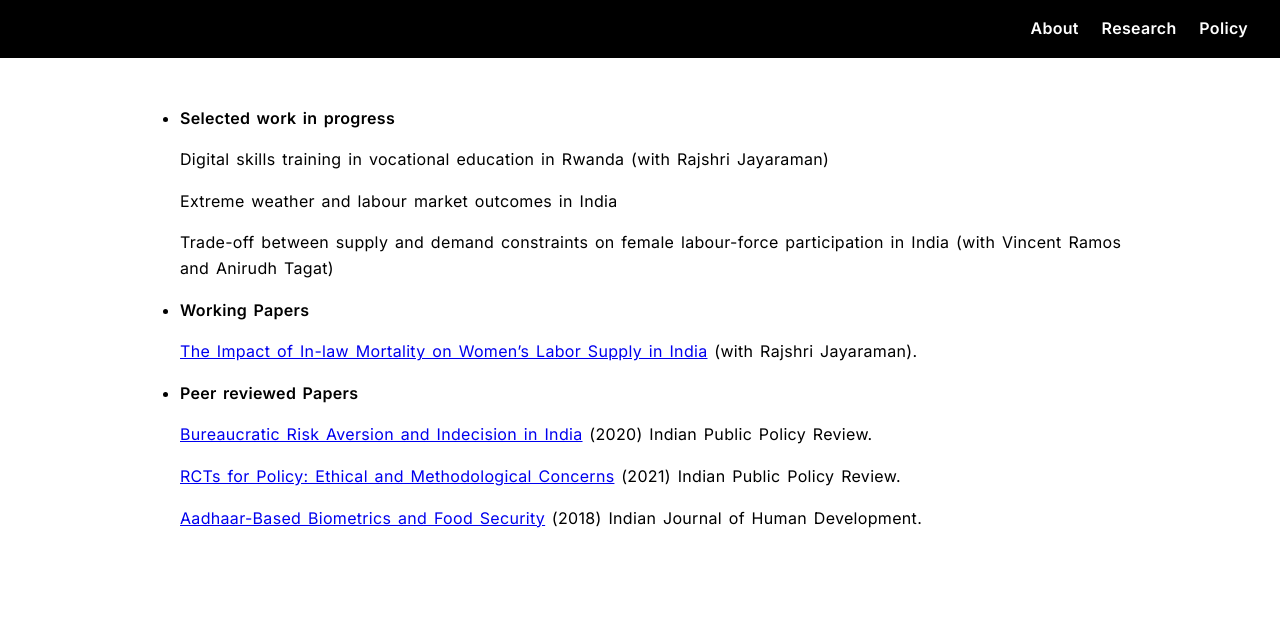
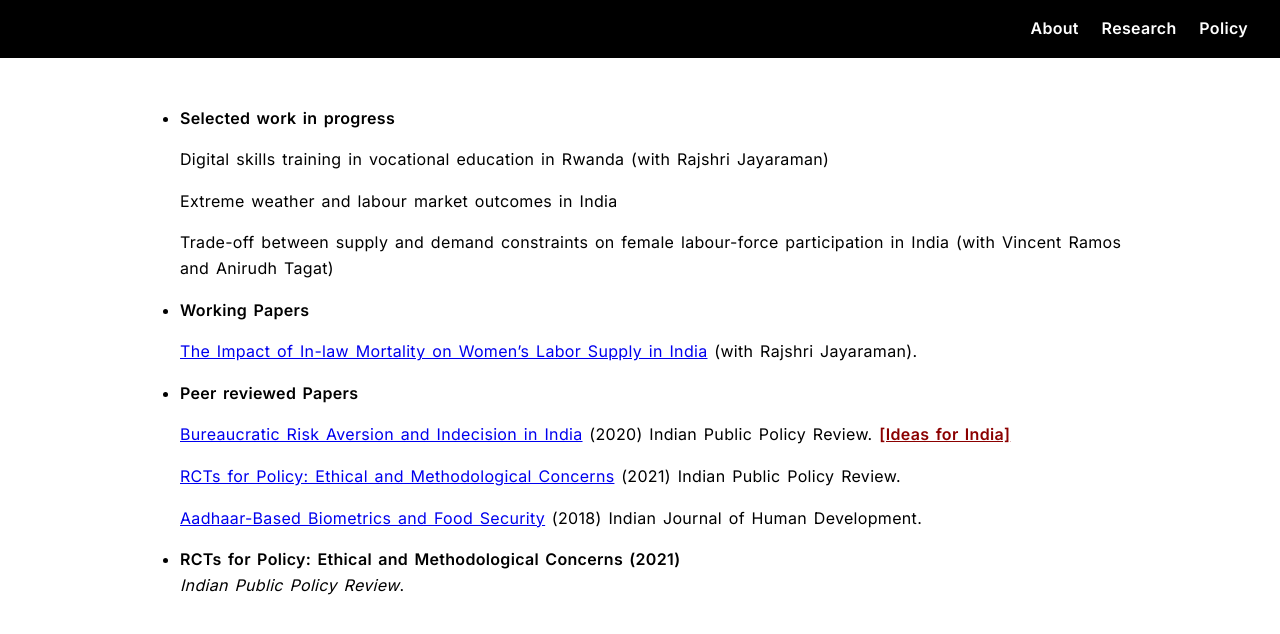
Before and after one commit to snehapmenon/snehapmenon.github.io, a Jekyll site: the page built from research.md, in a window 1280 px wide. Shown: the top 634 px of the page. Built offline with Jekyll 4.4.1, drawn with Linux system fonts in a browser that asks for light colours.

Commit message:
Update research.md

```diff
--- a/research.md
+++ b/research.md
@@ -22,10 +22,14 @@ permalink: /research.html
 - **Peer reviewed Papers**
 
 
-  [Bureaucratic Risk Aversion and Indecision in India]([url](https://www.ippr.in/index.php/ippr/article/view/84)) (2020) Indian Public Policy Review.
+  [Bureaucratic Risk Aversion and Indecision in India]([url](https://www.ippr.in/index.php/ippr/article/view/84)) (2020) Indian Public Policy Review. <a href="https://www.ideasforindia.in/topics/miscellany/rcts-for-policymaking-ethical-and-methodological-considerations.html" style="color: darkred; font-weight: bold;">[Ideas for India]</a>
 
 
   [RCTs for Policy: Ethical and Methodological Concerns]([url](https://www.ippr.in/index.php/ippr/article/view/48)) (2021) Indian Public Policy Review.
 
 
   [Aadhaar-Based Biometrics and Food Security]([url](https://journals.sagepub.com/doi/10.1177/0973703017748384)) (2018) Indian Journal of Human Development.
+
+
+- **RCTs for Policy: Ethical and Methodological Concerns (2021)**
+  *Indian Public Policy Review*.
```
